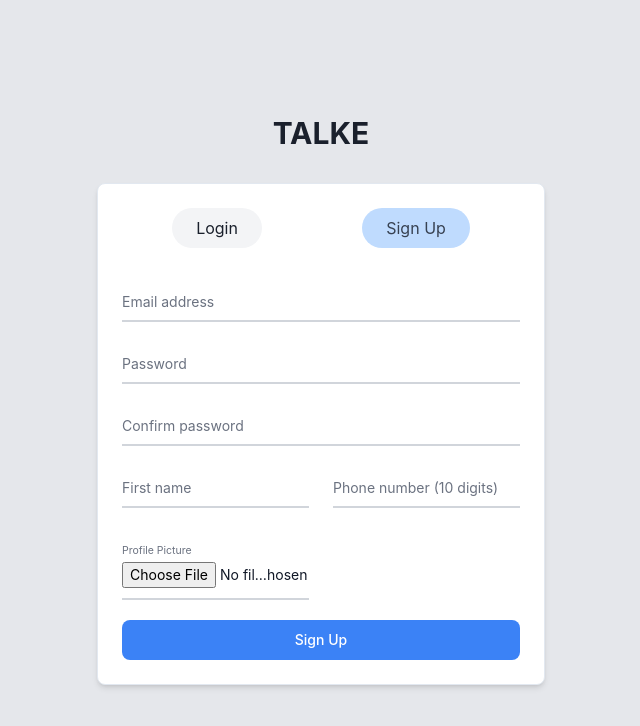
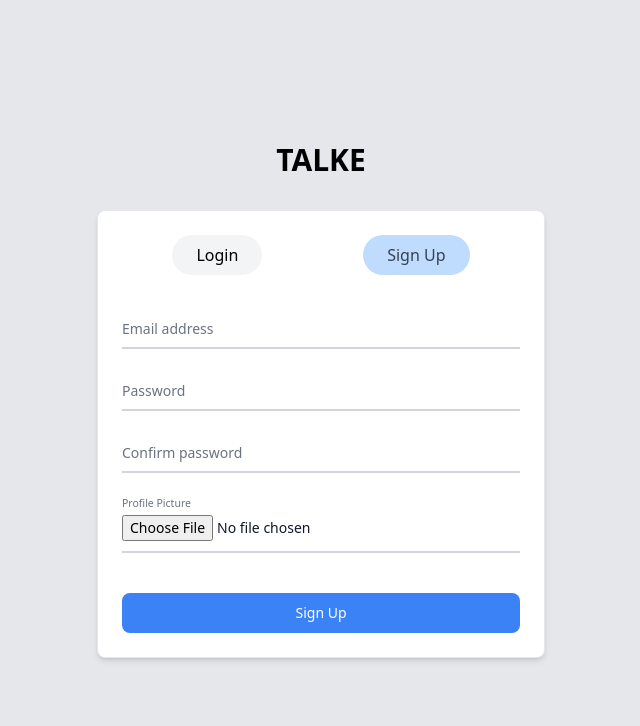
Before and after one commit to 0ujjwal0/chatpp, a React (Create React App) app: page / in a window 1280 px wide. Both pictures are taken after a click on the button "Sign Up". Shown: the top 726 px of the page, without its empty margins (319-959 px from the left). Built offline with nearby package versions, Linux system fonts and the light colour scheme.

Commit message:
signup functionality added

```diff
--- a/package.json
+++ b/package.json
@@ -16,6 +16,7 @@
     "react-dom": "^18.3.1",
     "react-router-dom": "^6.25.1",
     "react-scripts": "5.0.1",
+    "react-toastify": "^10.0.5",
     "web-vitals": "^2.1.4"
   },
   "scripts": {
--- a/src/components/signup.jsx
+++ b/src/components/signup.jsx
@@ -1,22 +1,83 @@
 import React, { useState } from "react";
-
+import { json } from "react-router-dom";
+import { toast } from "react-toastify";
+import axios from "axios";
+import { useNavigate } from "react-router-dom";
 const Signup = () => {
   const [name, setName] = useState("");
   const [email, setEmail] = useState("");
   const [password, setPassword] = useState("");
   const [confirmpass, setConfirmpass] = useState("");
   const [pic, setPic] = useState("");
-  const [error, setError] = useState("");
-
-  const handleSubmit = (e) => {
+  const [loading, setLoading] = useState(false);
+  const navigate = useNavigate();
+  const handleSubmit = async (e) => {
     e.preventDefault();
-    if (password !== confirmpass) {
-      setError("Passwords do not match");
+    setLoading(true);
+    if (!name || !email || !password || !confirmpass) {
+      toast.warning("Aww you missed some details, Please fill them out!!", {
+        autoClose: 3000,
+      });
+      setLoading(false);
       return;
     }
-    // Handle form submission
-    setError("");
-    // Proceed with form submission logic
+
+    if (password !== confirmpass) {
+      toast.error("Passwords do not match", { autoClose: 3000 });
+      return;
+    }
+
+    try {
+      const config = {
+        headers: {
+          "content-type": "application/json",
+        },
+      };
+      const { data } = await axios.post(
+        "/api/user",
+        { name, email, password, pic },
+        config
+      );
+      toast.success("Registration Successful", { autoClose: 3000 });
+      localStorage.setItem("userinfo", JSON.stringify(data));
+      setLoading(false);
+      navigate("/chats");
+    } catch (error) {
+      toast.error("error occured!!", { autoClose: 3000 });
+      setLoading(false);
+    }
+  };
+  const postDetails = (pics) => {
+    setLoading(true);
+    if (pics === undefined) {
+      toast.warning("opsiee, Please select an Image!", { autoClose: 3000 });
+      return;
+    }
+    if (pics.type === "image/jpeg" || pics.type === "image/png") {
+      toast.success("goodjob");
+      const data = new FormData();
+      data.append("file", pics);
+      data.append("upload_preset", "talkie");
+      data.append("cload_name", "ujjwal0");
+      fetch("https://api.cloudinary.com/v1_1/ujjwal0/image/upload", {
+        method: "post",
+        body: data,
+      })
+        .then((res) => res.json())
+        .then((data) => {
+          setPic(data.url.toString());
+          console.log(data.url.toString());
+          setLoading(false);
+        })
+        .catch((error) => {
+          console.log(error);
+          setLoading(false);
+        });
+    } else {
+      toast.warning("opsiee, Please select an Image!", { autoClose: 3000 });
+      setLoading(false);
+      return;
+    }
   };
 
   return (
@@ -77,52 +138,16 @@ const Signup = () => {
         >
           Confirm password
         </label>
-      </div>
-      {error && <p className="text-red-500 text-sm mb-4">{error}</p>}
-      <div className="grid md:grid-cols-2 md:gap-6">
-        <div className="relative z-0 w-full mb-5 group">
-          <input
-            type="text"
-            name="floating_first_name"
-            id="floating_first_name"
-            className="block py-2.5 px-0 w-full text-sm text-gray-900 bg-transparent border-0 border-b-2 border-gray-300 appearance-none dark:text-white dark:border-gray-600 dark:focus:border-blue-500 focus:outline-none focus:ring-0 focus:border-blue-600 peer"
-            placeholder=" "
-            value={name}
-            onChange={(e) => setName(e.target.value)}
-            required
-          />
-          <label
-            htmlFor="floating_first_name"
-            className="peer-focus:font-medium absolute text-sm text-gray-500 dark:text-gray-400 duration-300 transform -translate-y-6 scale-75 top-3 -z-10 origin-[0] peer-focus:start-0 rtl:peer-focus:translate-x-1/4 peer-focus:text-blue-600 peer-focus:dark:text-blue-500 peer-placeholder-shown:scale-100 peer-placeholder-shown:translate-y-0 peer-focus:scale-75 peer-focus:-translate-y-6"
-          >
-            First name
-          </label>
-        </div>
-        <div className="relative z-0 w-full mb-5 group">
-          <input
-            type="tel"
-            pattern="[0-9]{10}"
-            name="floating_phone"
-            id="floating_phone"
-            className="block py-2.5 px-0 w-full text-sm text-gray-900 bg-transparent border-0 border-b-2 border-gray-300 appearance-none dark:text-white dark:border-gray-600 dark:focus:border-blue-500 focus:outline-none focus:ring-0 focus:border-blue-600 peer"
-            placeholder=" "
-            required
-          />
-          <label
-            htmlFor="floating_phone"
-            className="peer-focus:font-medium absolute text-sm text-gray-500 dark:text-gray-400 duration-300 transform -translate-y-6 scale-75 top-3 -z-10 origin-[0] peer-focus:start-0 rtl:peer-focus:translate-x-1/4 peer-focus:text-blue-600 peer-focus:dark:text-blue-500 peer-placeholder-shown:scale-100 peer-placeholder-shown:translate-y-0 peer-focus:scale-75 peer-focus:-translate-y-6"
-          >
-            Phone number (10 digits)
-          </label>
-        </div>
-        <div className="relative z-0 w-full mb-5 group">
+
+
+        <div className="relative z-0 w-full mb-5 group my-8">
           <input
             type="file"
             name="profile_picture"
             id="profile_picture"
             className="block py-2.5 px-0 w-full text-sm text-gray-900 bg-transparent border-0 border-b-2 border-gray-300 appearance-none dark:text-white dark:border-gray-600 dark:focus:border-blue-500 focus:outline-none focus:ring-0 focus:border-blue-600 peer"
             placeholder=" "
-            onChange={(e) => setPic(e.target.files[0])}
+            onChange={(e) => postDetails(e.target.files[0])}
             required
           />
           <label
@@ -137,8 +162,9 @@ const Signup = () => {
       <button
         type="submit"
         className="text-white bg-blue-500 hover:bg-blue-700 focus:ring-4 focus:outline-none focus:ring-blue-300 font-medium rounded-lg text-sm w-full sm:w-auto px-5 py-2.5 text-center dark:bg-blue-600 dark:hover:bg-blue-700 dark:focus:ring-blue-800"
+        disabled={loading}
       >
-        Sign Up
+        {loading ? "Loading..." : "Sign Up"}{" "}
       </button>
     </form>
   );
--- a/src/index.js
+++ b/src/index.js
@@ -2,16 +2,17 @@ import React from 'react';
 import ReactDOM from 'react-dom/client';
 import './index.css';
 import App from './App';
-import { ChakraProvider } from "@chakra-ui/react";
+import { ToastContainer } from "react-toastify";
+import "react-toastify/dist/ReactToastify.css";
 import {BrowserRouter} from "react-router-dom";
 
 const root = ReactDOM.createRoot(document.getElementById('root'));
 root.render(
   <React.StrictMode>
     <BrowserRouter>
-      <ChakraProvider>
+      <ToastContainer/>
         <App />
-      </ChakraProvider>
+
     </BrowserRouter>
   </React.StrictMode>
 );
```
Also changed, not shown: 1 other file (tests, documents, lock files or other folders).
